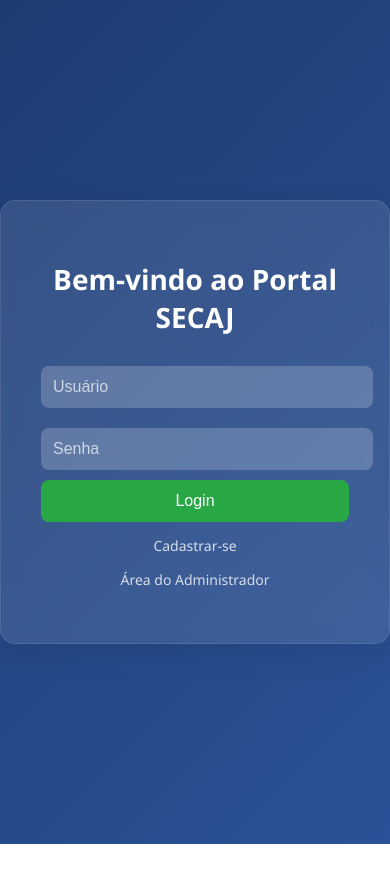
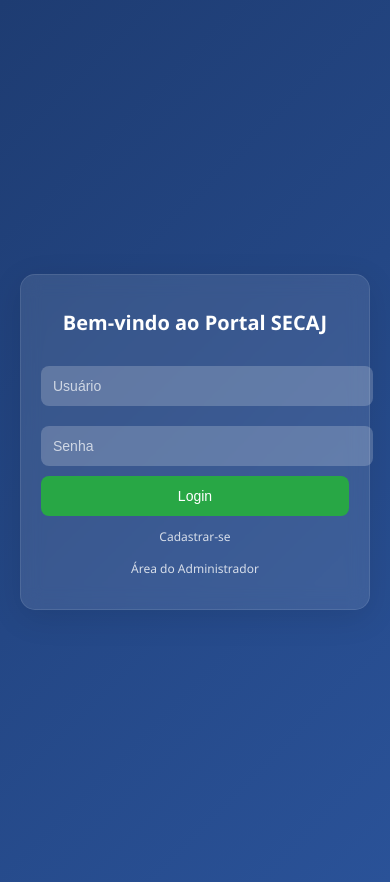
Before and after one commit to BarbosaS97/PS, a plain HTML site: page index.html in a window 390 px wide. Before the commit the page ends 844 px from the top, so only its background shows below. Drawn offline with Linux system fonts and the light colour scheme.

Commit message:
Update index.html

```diff
--- a/index.html
+++ b/index.html
@@ -13,19 +13,21 @@
             display: flex;
             justify-content: center;
             align-items: center;
-            height: 100vh;
+            min-height: 100vh;
             margin: 0;
+            padding: 20px;
         }
 
         .container {
             background: rgba(255, 255, 255, 0.1);
             backdrop-filter: blur(10px);
             border-radius: 15px;
-            padding: 40px;
+            padding: 20px;
             box-shadow: 0 8px 32px rgba(0, 0, 0, 0.1);
             border: 1px solid rgba(255, 255, 255, 0.1);
             text-align: center;
-            width: 350px;
+            width: 100%;
+            max-width: 350px;
             transition: transform 0.3s ease, box-shadow 0.3s ease;
         }
 
@@ -35,7 +37,7 @@
         }
 
         h1 {
-            font-size: 28px;
+            font-size: 24px;
             margin-bottom: 20px;
             font-weight: 600;
             color: #fff;
@@ -112,6 +114,21 @@
         .admin-link:hover {
             color: #fff;
             text-decoration: underline;
+        }
+
+        /* Responsividade */
+        @media (max-width: 480px) {
+            h1 {
+                font-size: 20px;
+            }
+
+            input, button {
+                font-size: 14px;
+            }
+
+            .link, .admin-link {
+                font-size: 12px;
+            }
         }
     </style>
     <!-- Firebase SDK -->
```
